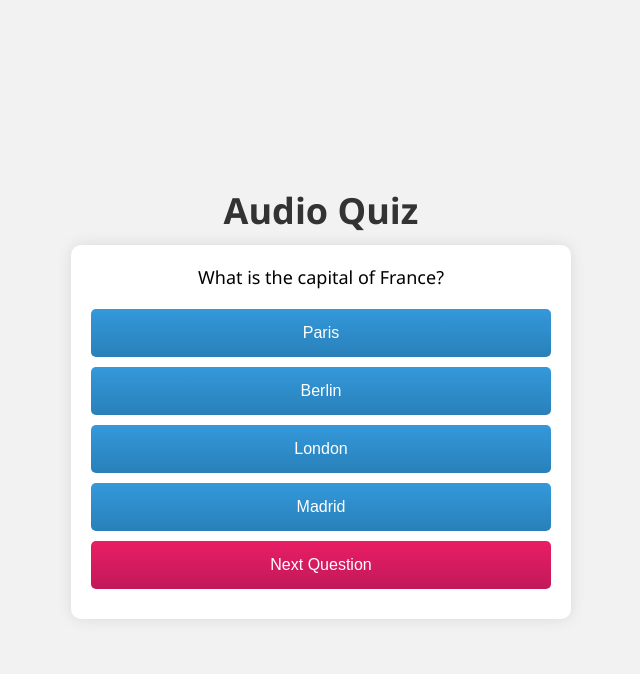
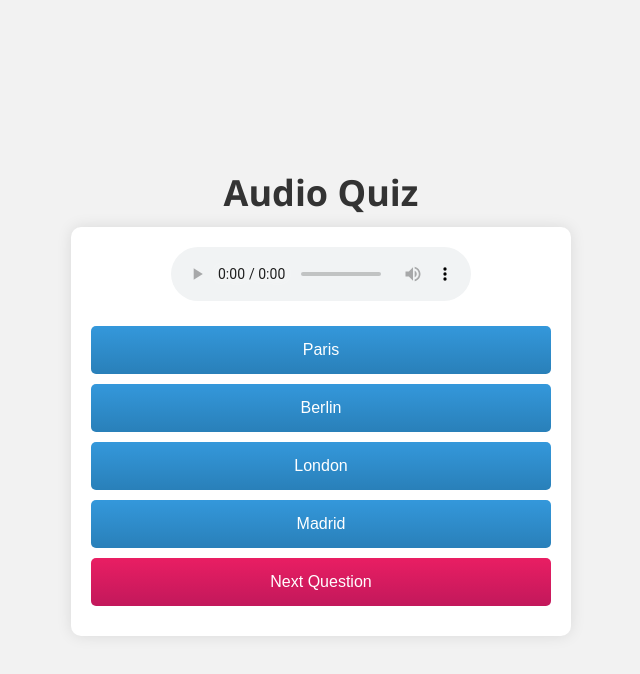
Before and after one commit to Julianski33/IM5, a plain HTML site: page index.html in a window 1280 px wide. Both pictures are taken after a click on the button "Start Quiz". Shown: the whole page, without its empty margins (319-959 px from the left). Drawn offline with Linux system fonts and the light colour scheme.

Commit message:
korrektur

```diff
--- a/index.html
+++ b/index.html
@@ -1,4 +1,5 @@
 
+<!DOCTYPE html>
 <html lang="en">
 <head>
     <meta charset="UTF-8">
@@ -10,22 +11,22 @@
   <header>
     <h1>Audio Quiz</h1>
   </header>
+
     <div id="start-container">
         <p>Click the button to start the quiz!</p>
         <button onclick="startQuiz()">Start Quiz</button>
     </div>
 
     <div id="quiz-container">
-    <div id="question-container">
-      <!--<audio id="question-audio" controls src"">
-        Your browser does not support the audio element.
-    </audio>-->
-  </div>
-    <div id="options-container"></div>
-    <button class="next-question" onclick="nextQuestion()">Next Question</button>
+
+      <div id="question-container">
+      </div>
+      <div id="options-container"></div>
+      <button class="next-question" onclick="nextQuestion()">Next Question</button>
     </div>
 
-    <div id="summary"></div>
+<div id="summary"></div>
+
+</body>
 <script src="quiz.js"></script>
-</body>
 </html>
--- a/quiz.js
+++ b/quiz.js
@@ -1,7 +1,7 @@
     var questions = [
         {
             question: "What is the capital of France?",
-            //audio:"music/Hunt.mp3",//
+            audio:"music/Hunt.mp3",
             options: ["Paris", "Berlin", "London", "Madrid"],
             correctAnswer: 0,
         },
@@ -36,9 +36,15 @@
         const question = questions[currentQuestionIndex];
         questionContainer.textContent = question.question;
 
-        //const audioElement = document.getElementById("question-audio");
-            //audioElement.src = question.audio;
-            //audioElement.load();
+        const audioElement = document.getElementById("question-container");
+        let musicPLayer = `
+                          <audio controls autoplay>
+                            <source src=${question.audio} type="audio/mpeg">
+                          Your browser does not support the audio element.
+                          </audio>
+                          `
+        audioElement.innerHTML = musicPLayer;
+
 
         optionsContainer.innerHTML = "";
         question.options.forEach((option, index) => {
```
Also changed, not shown: 5 other files.
